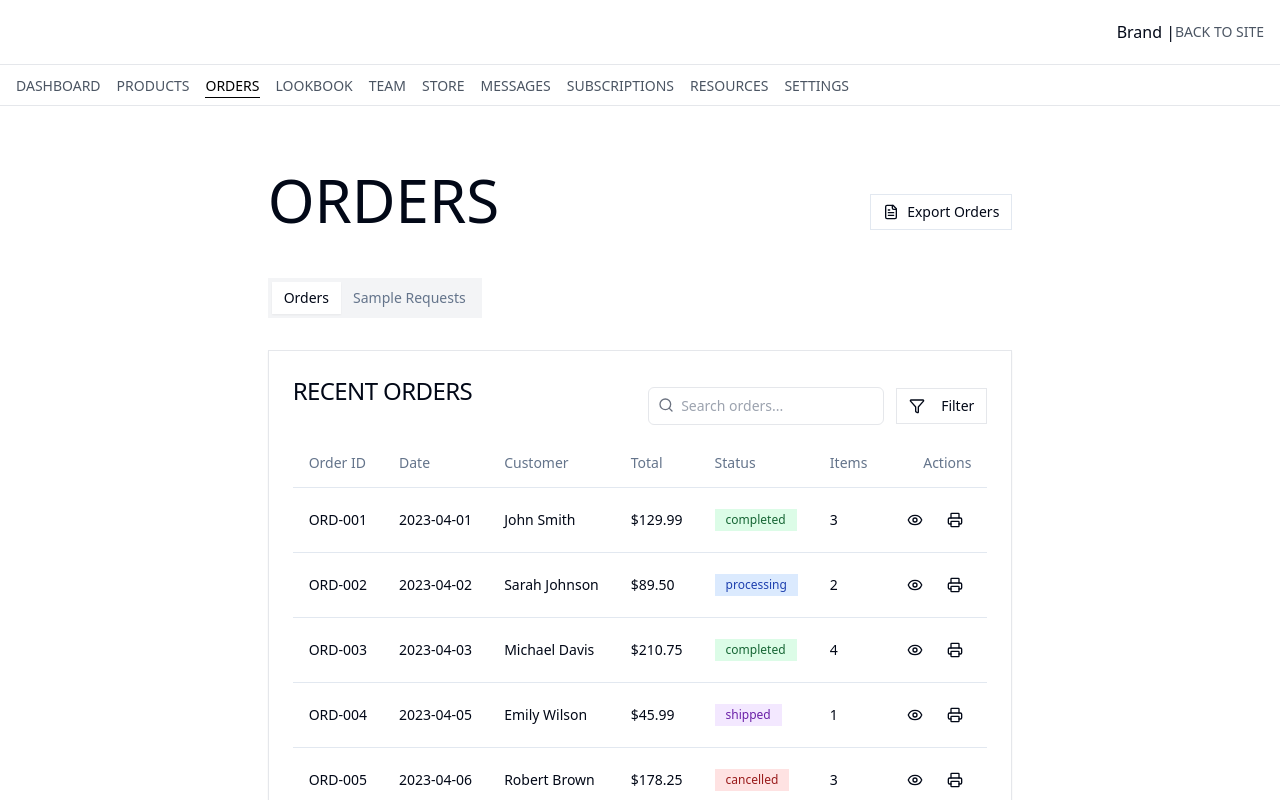
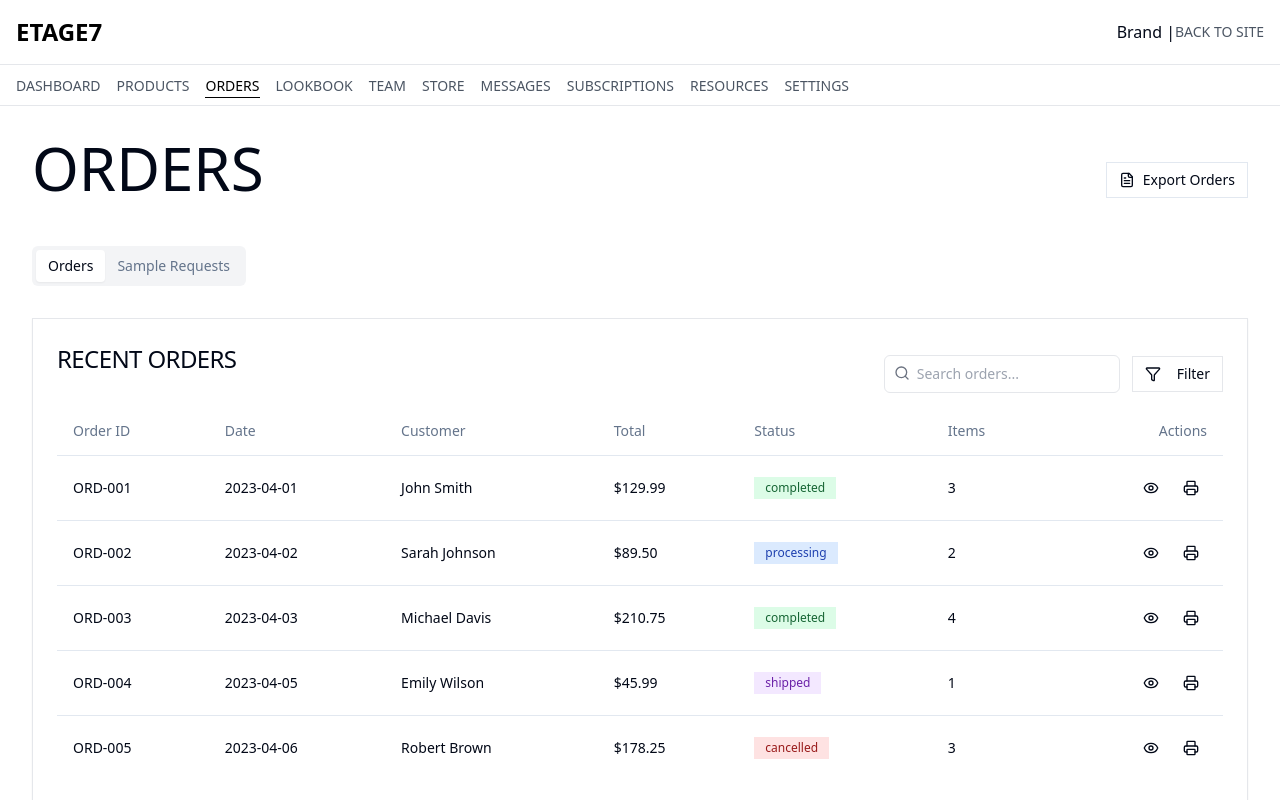
Before and after one commit to dingdong1009/etage7-test-76, a React (Vite) app: page /brand/orders in a window 1280 px wide. Shown: the top 800 px of the page. Built offline with nearby package versions, Linux system fonts and the light colour scheme.

Commit message:
Reverted to edit edt-42c5d81d-5b29-445f-90bc-c466444f7319: "Move navigation menu below header
Move the navigation menu below the header bar in the Sales, Admin, and Brand header components."

```diff
--- a/src/components/Header.tsx
+++ b/src/components/Header.tsx
@@ -21,7 +21,7 @@ const Header = () => {
 
   return (
     <header
-      className={`fixed border-b top-0 left-0 right-0 z-50 bg-white transition-all duration-300 ${
+      className={`fixed top-0 left-0 right-0 z-50 bg-white transition-all duration-300 ${
         isScrolled ? "shadow-sm" : ""
       }`}
     >
--- a/src/components/Layout.tsx
+++ b/src/components/Layout.tsx
@@ -11,7 +11,7 @@ const Layout = ({ children }: LayoutProps) => {
   return (
     <div className="flex flex-col min-h-screen">
       <Header />
-      <main className="max-w-[1481px] mx-auto flex-1 pt-16">
+      <main className="flex-1 pt-16">
         {children}
       </main>
       <Footer />
--- a/src/components/admin/AdminHeader.tsx
+++ b/src/components/admin/AdminHeader.tsx
@@ -28,7 +28,7 @@ const AdminHeader = () => {
 
   return (
     <header className="sticky top-0 left-0 right-0 z-40 bg-white">
-      <div className="max-w-[1481px] mx-auto px-4 flex justify-between items-center h-16">
+      <div className="max-w-full px-4 flex justify-between items-center h-16">
         <div className="flex items-center gap-2">
         <Link to="/" className="text-black text-2xl font-bold uppercase">ETAGE7</Link> | ADMIN
         </div>
@@ -41,9 +41,12 @@ const AdminHeader = () => {
         >
           <Menu size={24} />
         </button>
+
         {/* User options on desktop */}
         <div className="hidden md:flex items-center space-x-4">
+          <Link to="/" className="text-gray-600 hover:text-black text-sm">
             BACK TO SITE
+          </Link>
         </div>
       </div>
 
@@ -69,15 +72,7 @@ const AdminHeader = () => {
               </li>
             ))}
           </ul>
-                  {/* User options on desktop */}
-        <ul className="hidden md:flex items-center space-x-4">
-          <Link to="/" className="text-gray-600 hover:text-black text-sm">
-            BACK TO SITE
-          </Link>
-        </ul>
         </div>
-
-
       </nav>
 
       {/* Mobile Menu */}
--- a/src/components/brand/BrandHeader.tsx
+++ b/src/components/brand/BrandHeader.tsx
@@ -30,9 +30,9 @@ const BrandHeader = () => {
 
   return (
     <header className="sticky top-0 left-0 right-0 z-40 bg-white">
-      <div className="max-w-[1481px] mx-auto px-4 flex justify-between items-center h-16">
+      <div className="max-w-full px-4 flex justify-between items-center h-16">
         <div className="flex items-center gap-2">
-          <Link to="/" className="text-white text-2xl font-bold uppercase">ETAGE7</Link>
+          <Link to="/" className="text-black text-2xl font-bold uppercase">ETAGE7</Link>
         </div>
 
         {/* Mobile menu button */}
@@ -55,7 +55,7 @@ const BrandHeader = () => {
       {/* Desktop Navigation - Moved below the header bar */}
       <nav className="hidden md:block border-b border-t border-gray-200 bg-white">
         <div className="max-w-full px-4 py-2">
-        <ul className="flex space-x-4">
+          <ul className="flex space-x-4">
             {menuItems.map((item) => (
               <li key={item.name}>
                 <Link
--- a/src/components/brand/BrandLayout.tsx
+++ b/src/components/brand/BrandLayout.tsx
@@ -6,7 +6,7 @@ const BrandLayout = () => {
   return (
     <div className="min-h-screen flex flex-col">
       <BrandHeader />
-      <main className="max-w-[1481px] mx-auto flex-1 pt-16">
+      <main className="flex-1 p-4 md:p-6 lg:p-8">
         <Outlet />
       </main>
       <footer className="py-4 px-4 md:px-6 text-center text-sm text-gray-500 border-t border-gray-200 bg-white">
--- a/src/components/sales/SalesHeader.tsx
+++ b/src/components/sales/SalesHeader.tsx
@@ -25,9 +25,9 @@ const SalesHeader = () => {
 
   return (
     <header className="sticky top-0 left-0 right-0 z-40 bg-white">
-      <div className="max-w-[1481px] mx-auto px-4 flex justify-between items-center h-16">
+      <div className="max-w-full px-4 flex justify-between items-center h-16">
         <div className="flex items-center gap-2">
-        <Link to="/" className="text-black text-2xl font-bold uppercase">ETAGE7</Link>
+        <Link to="/" className="text-black text-2xl font-bold uppercase">ETAGE7</Link> | SALES MANAGER
 
         </div>
 
@@ -46,7 +46,6 @@ const SalesHeader = () => {
             Back to Site
           </Link>
         </div>
-        <div className="text-black text-2xl font-bold uppercase">SALES MANAGER</div>
       </div>
 
       {/* Desktop Navigation - Moved below the header bar */}
--- a/src/components/ui/tabs.tsx
+++ b/src/components/ui/tabs.tsx
@@ -13,7 +13,7 @@ const TabsList = React.forwardRef<
   <TabsPrimitive.List
     ref={ref}
     className={cn(
-      "inline-flex h-10 items-center justify-center bg-muted p-1 text-muted-foreground",
+      "inline-flex h-10 items-center justify-center rounded-md bg-muted p-1 text-muted-foreground",
       className
     )}
     {...props}
@@ -28,7 +28,7 @@ const TabsTrigger = React.forwardRef<
   <TabsPrimitive.Trigger
     ref={ref}
     className={cn(
-      "inline-flex items-center justify-center whitespace-nowrap px-3 py-1.5 text-sm font-medium ring-offset-background transition-all focus-visible:outline-none focus-visible:ring-2 focus-visible:ring-ring focus-visible:ring-offset-2 disabled:pointer-events-none disabled:opacity-50 data-[state=active]:bg-background data-[state=active]:text-foreground data-[state=active]:shadow-sm",
+      "inline-flex items-center justify-center whitespace-nowrap rounded-sm px-3 py-1.5 text-sm font-medium ring-offset-background transition-all focus-visible:outline-none focus-visible:ring-2 focus-visible:ring-ring focus-visible:ring-offset-2 disabled:pointer-events-none disabled:opacity-50 data-[state=active]:bg-background data-[state=active]:text-foreground data-[state=active]:shadow-sm",
       className
     )}
     {...props}
```
